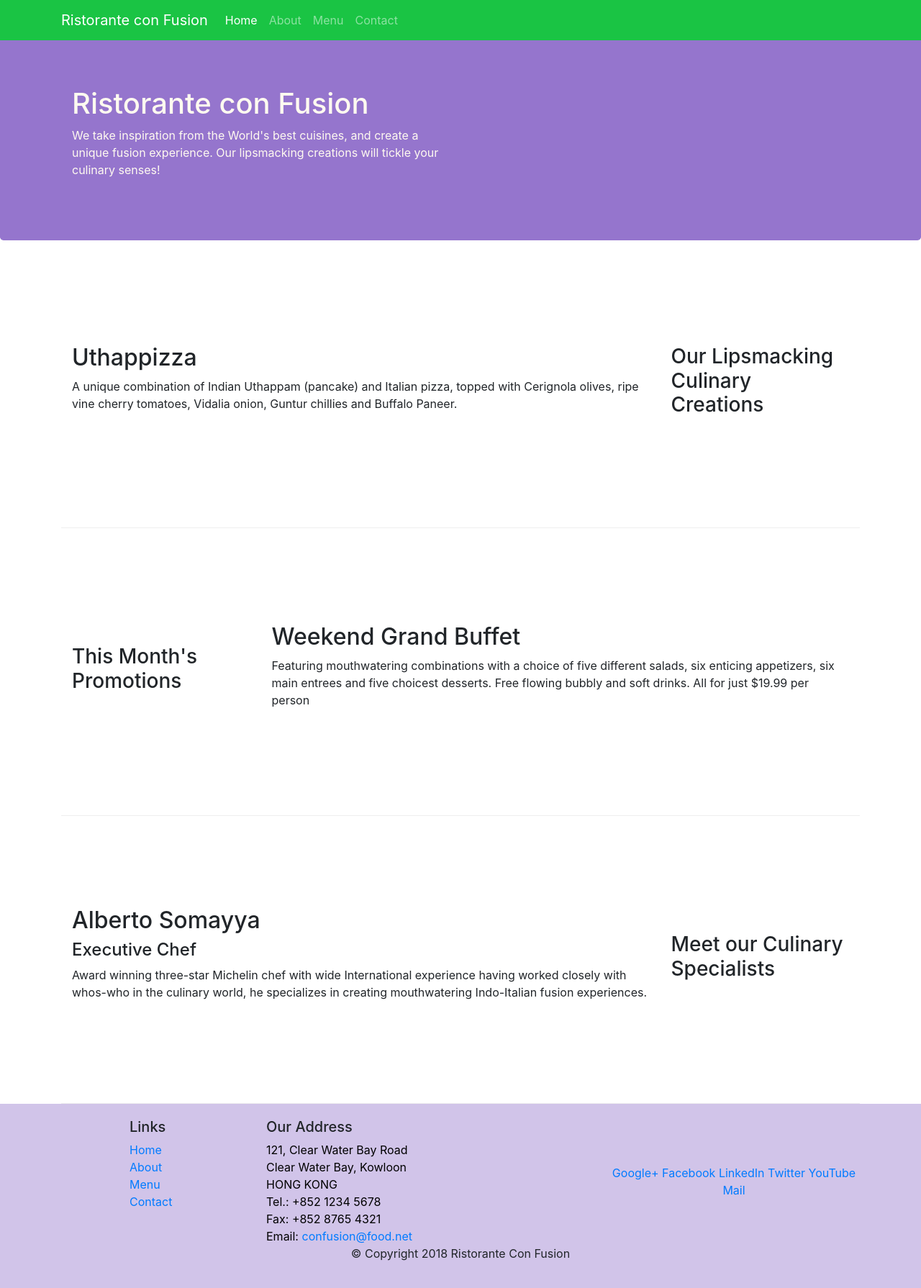
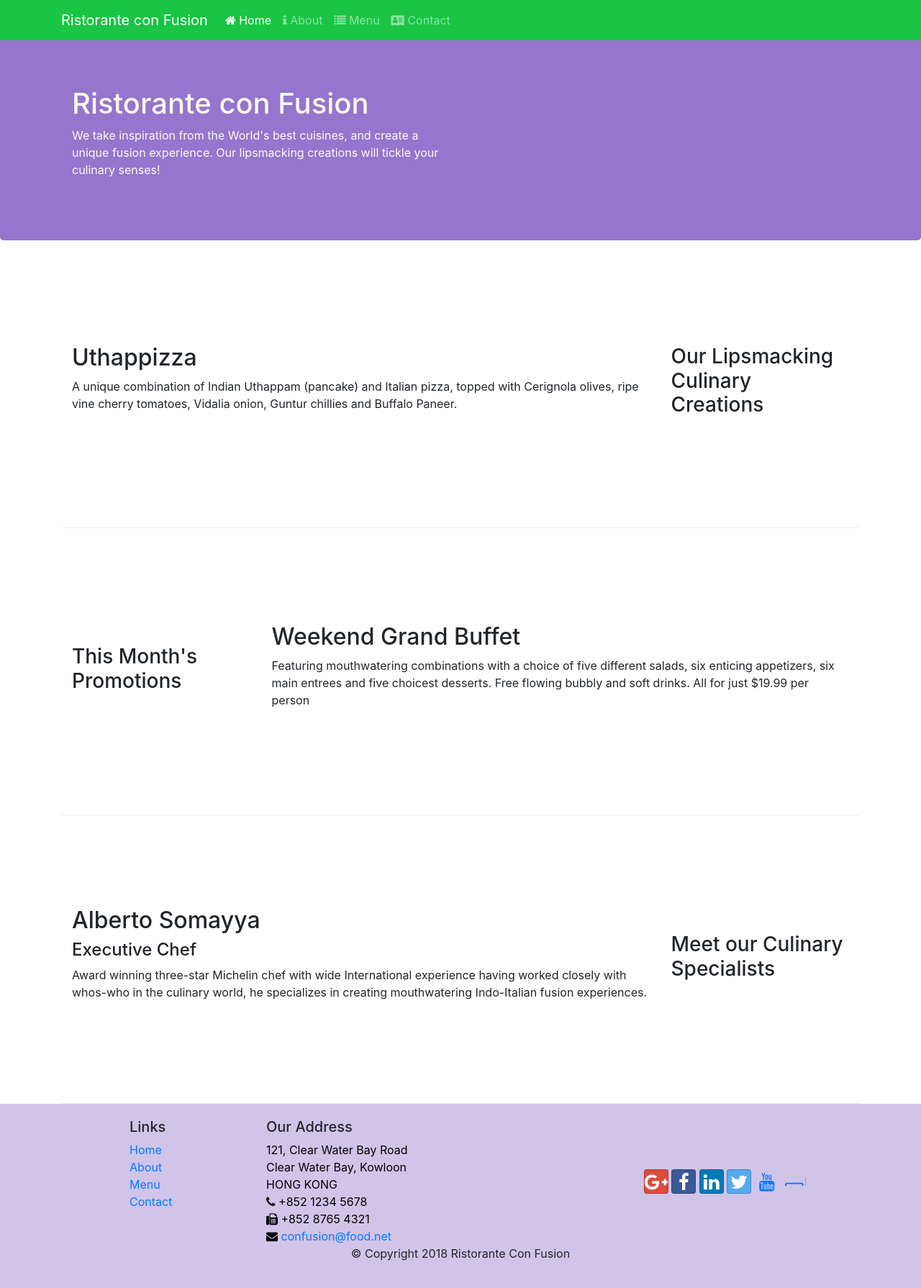
Before and after one commit to mshtang/conFusion, a website: page index.html in a window 1280 px wide. Shown: the whole page at 72% size. Drawn offline with nearby package versions, Linux system fonts and the light colour scheme.

Commit message:
font icons

```diff
--- a/index.html
+++ b/index.html
@@ -9,6 +9,8 @@
 
     <!-- Bootstrap CSS -->
     <link rel="stylesheet" href="node_modules/bootstrap/dist/css/bootstrap.min.css">
+    <link rel="stylesheet" href="node_modules/font-awesome/css/font-awesome.min.css">
+    <link rel="stylesheet" href="node_modules/bootstrap-social/bootstrap-social.css">
     <link rel="stylesheet" href="css/styles.css">
 </head>
 
@@ -21,10 +23,14 @@
             <a class="navbar-brand" href="#">Ristorante con Fusion</a>
             <div class="collapse navbar-collapse" id="Navbar">
                 <ul class="navbar-nav mr-auto">
-                    <li class="nav-item active"><a class="nav-link" href="#">Home</a></li>
-                    <li class="nav-item"><a class="nav-link" href="./aboutus.html">About</a></li>
-                    <li class="nav-item"><a class="nav-link" href="#">Menu</a></li>
-                    <li class="nav-item"><a class="nav-link" href="#">Contact</a></li>
+                    <li class="nav-item active"><a class="nav-link" href="#"> <span class="fa fa-home"></span> Home</a>
+                    </li>
+                    <li class="nav-item"><a class="nav-link" href="./aboutus.html"> <span class="fa fa-info"></span>
+                            About</a></li>
+                    <li class="nav-item"><a class="nav-link" href="#"><span class="fa fa-list"></span> Menu</a>
+                    </li>
+                    <li class="nav-item"><a class="nav-link" href="#"><span class="fa fa-address-card"></span>
+                            Contact</a></li>
                 </ul>
             </div>
         </div>
@@ -90,7 +96,7 @@
                     <h5>Links</h5>
                     <ul class="list-unstyled">
                         <li><a href="#">Home</a></li>
-                        <li><a href="#">About</a></li>
+                        <li><a href="./aboutus.html">About</a></li>
                         <li><a href="#">Menu</a></li>
                         <li><a href="#">Contact</a></li>
                     </ul>
@@ -101,19 +107,31 @@
                         121, Clear Water Bay Road<br>
                         Clear Water Bay, Kowloon<br>
                         HONG KONG<br>
-                        Tel.: +852 1234 5678<br>
-                        Fax: +852 8765 4321<br>
-                        Email: <a href="mailto:confusion@food.net">confusion@food.net</a>
+                        <span class="fa fa-phone"></span> +852 1234 5678<br>
+                        <span class="fa fa-fax"></span> +852 8765 4321<br>
+                        <span class="fa fa-envelope"></span> <a href="mailto:confusion@food.net">confusion@food.net</a>
                     </address>
                 </div>
                 <div class="col-12 col-sm-4 align-self-center">
                     <div class="text-center">
-                        <a href="http://google.com/+">Google+</a>
-                        <a href="http://www.facebook.com/profile.php?id=">Facebook</a>
-                        <a href="http://www.linkedin.com/in/">LinkedIn</a>
-                        <a href="http://twitter.com/">Twitter</a>
-                        <a href="http://youtube.com/">YouTube</a>
-                        <a href="mailto:">Mail</a>
+                        <a class="btn btn-social-icon btn-google" href="http://google.com/+">
+                            <span class="fa fa-google-plus"></span>
+                        </a>
+                        <a class="btn btn-social-icon btn-facebook" href="http://www.facebook.com/profile.php?id=">
+                            <span class="fa fa-facebook"></span>
+                        </a>
+                        <a class="btn btn-social-icon btn-linkedin" href="http://www.linkedin.com/in/">
+                            <span class="fa fa-linkedin"></span>
+                        </a>
+                        <a class="btn btn-social-icon btn-twitter" href="http://twitter.com/">
+                            <span class="fa fa-twitter"></span>
+                        </a>
+                        <a class="btn btn-social-icon btn-youtube" href="http://youtube.com/">
+                            <span class="fa fa-youtube"></span>
+                        </a>
+                        <a class="btn btn-social" href="mailto:">
+                            <span class="fa fa-envelope-o"></span>
+                        </a>
                     </div>
                 </div>
             </div>
--- a/package.json
+++ b/package.json
@@ -15,6 +15,8 @@
   },
   "dependencies": {
     "bootstrap": "^4.0.0",
+    "bootstrap-social": "^5.1.1",
+    "font-awesome": "^4.7.0",
     "jquery": "^3.3.1",
     "popper.js": "^1.12.9"
   }
```
Also changed, not shown: aboutus.html (+31 -14 lines), 1 other file.
